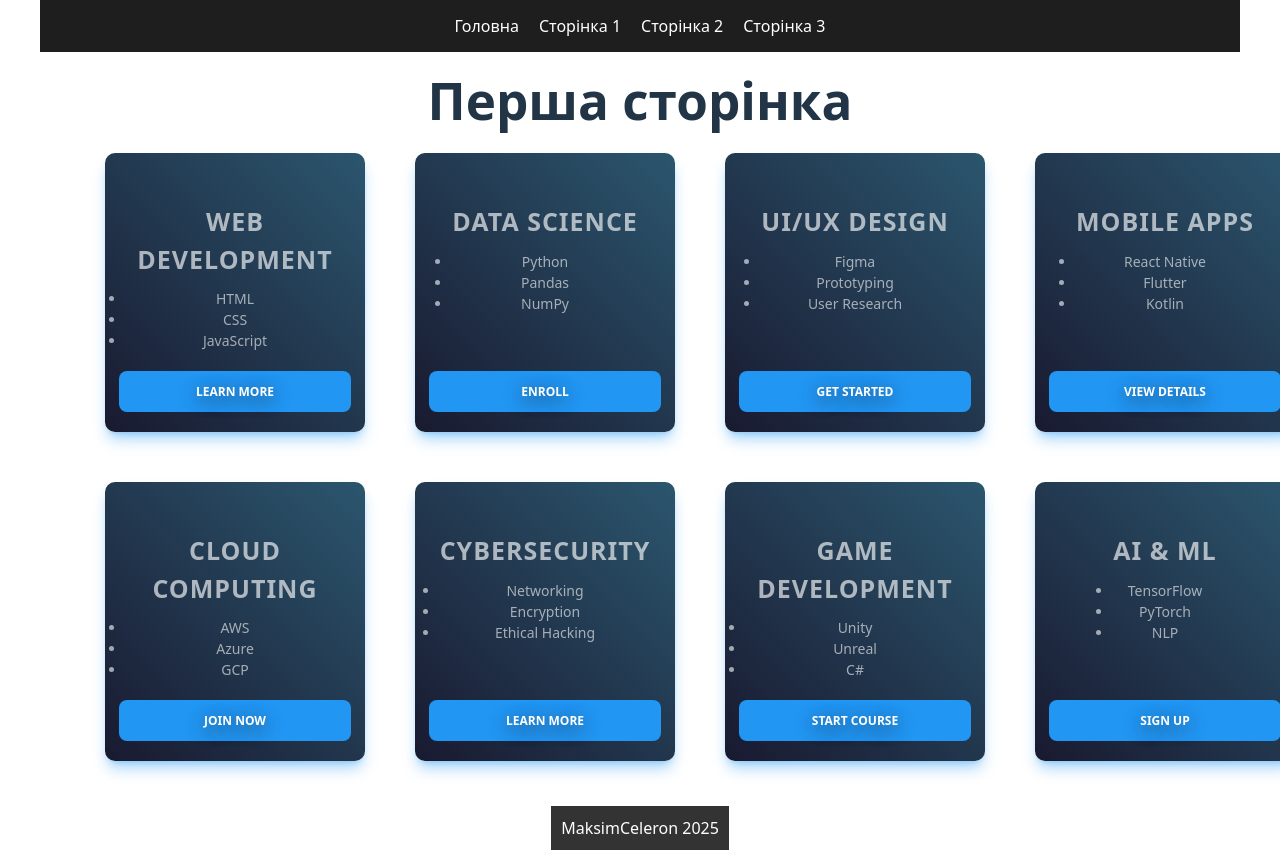
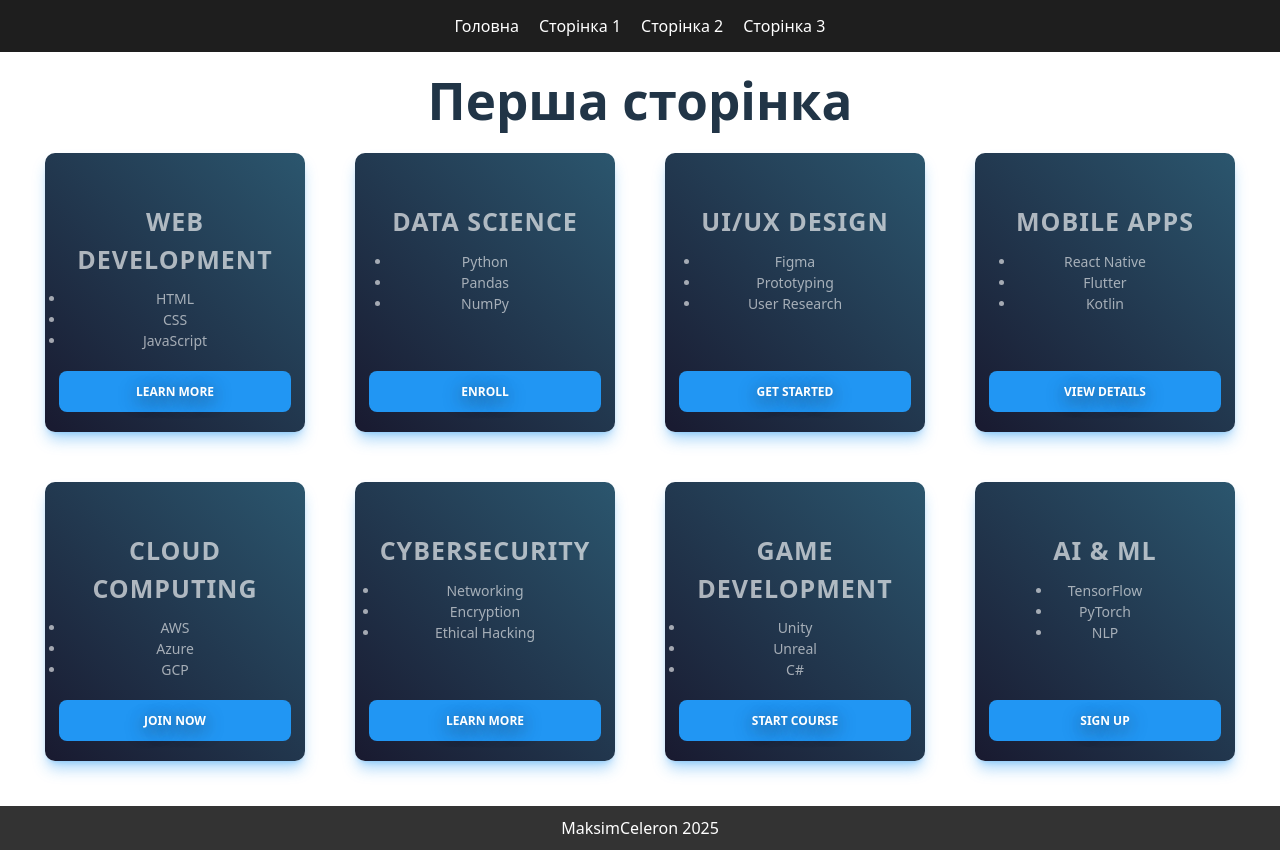
Before and after one commit to MaksimCeleron/Em-13-Front-HW-5.2, a React (Vite) app: page /firstpage in a window 1280 px wide. Built offline with nearby package versions, Linux system fonts and the light colour scheme.

Commit message:
Update PageLayout

```diff
--- a/src/layouts/page/style.css
+++ b/src/layouts/page/style.css
@@ -2,12 +2,6 @@
     margin: 0;
     padding: 0;
     box-sizing: border-box;
-}
-
-.container {
-    max-width: 1200px;
-    margin: 0 auto;
-    padding: 0 20px;
 }
 
 html, body {
@@ -16,8 +10,6 @@
 }
 
 .wrapper {
-    /*display: grid;
-    grid-template-columns: 1fr;*/
     display: flex;
     flex-direction: column;
     min-height: 100vh;
```
